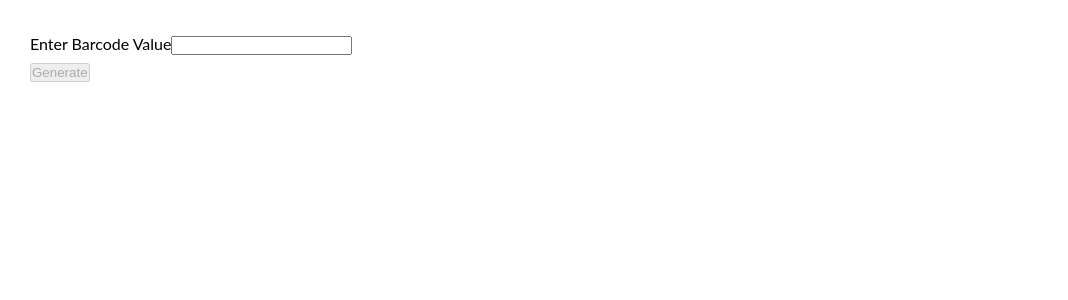
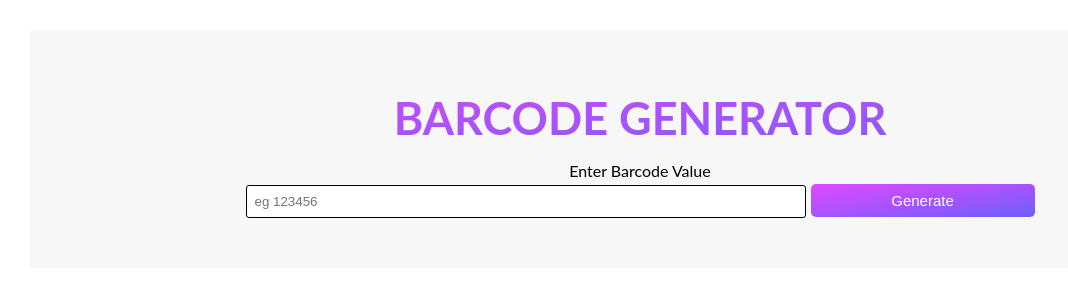
Before and after one commit to akindoju/barcode-generator, a React (Create React App) app: page /barcode in a window 1280 px wide. Shown: the top 300 px of the page, without its empty margins (0-1068 px from the left). Built offline with nearby package versions, Linux system fonts and the light colour scheme.

Commit message:
STyled barcode generator page

```diff
--- a/src/App.css
+++ b/src/App.css
@@ -24,7 +24,13 @@ body {
   padding: 5rem;
 }
 
-.homepageTitle {
+.generatorPage {
+  background-color: #f7f7f7;
+  padding: 5rem;
+  text-align: center;
+}
+
+.title {
   text-align: center;
   text-transform: uppercase;
   font-weight: 700;
@@ -92,3 +98,48 @@ body {
 .btn:active {
   transform: scale(0.98);
 }
+
+.label {
+  display: block;
+}
+
+.input {
+  width: 50%;
+  padding: 8px;
+  border: 1px solid black;
+  border-radius: 3px;
+  outline: none;
+}
+
+.generateBtn {
+  width: 20%;
+  padding: 8px;
+  margin-left: 5px;
+  cursor: pointer;
+  background-image: linear-gradient(
+    to right bottom,
+    rgba(219, 41, 255, 0.85),
+    rgba(86, 67, 250, 0.85)
+  );
+  outline: none;
+  border: none;
+  color: white;
+  font-size: 15px;
+  border-radius: 5px;
+}
+
+.generateBtn:hover {
+  background-image: linear-gradient(
+    to right bottom,
+    rgba(219, 41, 255, 0.85),
+    rgba(107, 97, 197, 0.85)
+  );
+}
+
+.generateBtn:active {
+  transform: scale(0.98);
+}
+
+svg {
+  margin-top: 20px;
+}
--- a/src/components/Barcode/Barcode.jsx
+++ b/src/components/Barcode/Barcode.jsx
@@ -6,7 +6,8 @@ const Barcode = (props) => {
   const { inputRef } = useBarcode({
     value: `${barcodeValue}`,
     options: {
-      //   displayValue: false,
+      displayValue: false,
+      marginTop: 20,
     },
   });
 
--- a/src/pages/barcodePage/barcodePage.jsx
+++ b/src/pages/barcodePage/barcodePage.jsx
@@ -6,21 +6,25 @@ const BarcodePage = () => {
   const [btnClicked, setBtnClicked] = useState(false);
 
   return (
-    <div>
-      <form>
-        <label htmlFor="barcode">Enter Barcode Value</label>
+    <div className="generatorPage">
+      <h2 className="title">Barcode Generator</h2>
+      <form className="form">
+        <label htmlFor="barcode" className="label">
+          Enter Barcode Value
+        </label>
         <input
+          placeholder="eg 123456 "
+          className="input"
           id="barcode"
           onChange={(event) => {
-            event.preventDefault();
             setBarcodeValue(event.target.value);
 
             //to reset barcode value and also state
             setBtnClicked(false);
           }}
         />
-      </form>
         <button
+          className="generateBtn"
           disabled={barcodeValue.length === 0}
           onClick={(event) => {
             event.preventDefault();
@@ -29,7 +33,10 @@ const BarcodePage = () => {
         >
           Generate
         </button>
-      {btnClicked === true && <Barcode barcodeValue={barcodeValue} />}
+      </form>
+      {btnClicked === true && (
+        <Barcode barcodeValue={barcodeValue} className="barcode" />
+      )}
     </div>
   );
 };
--- a/src/pages/homepage/homepage.jsx
+++ b/src/pages/homepage/homepage.jsx
@@ -6,7 +6,7 @@ const Homepage = () => {
 
   return (
     <div className="homepage">
-      <h2 className="homepageTitle">Barcode and QR Code Generator</h2>
+      <h2 className="title">Barcode and QR Code Generator</h2>
       <div className="row">
         <button
           className="col-1-of-2 btn"
--- a/src/pages/qrCodePage/qrCodePage.jsx
+++ b/src/pages/qrCodePage/qrCodePage.jsx
@@ -10,6 +10,7 @@ const QRCodePage = () => {
       <form>
         <label htmlFor="qrCode">Enter QRCode Value</label>
         <input
+          placeholder="eg 123456 "
           id="qrCode"
           onChange={(event) => {
             event.preventDefault();
```
Lines whose indentation alone changed are shown as unchanged.
